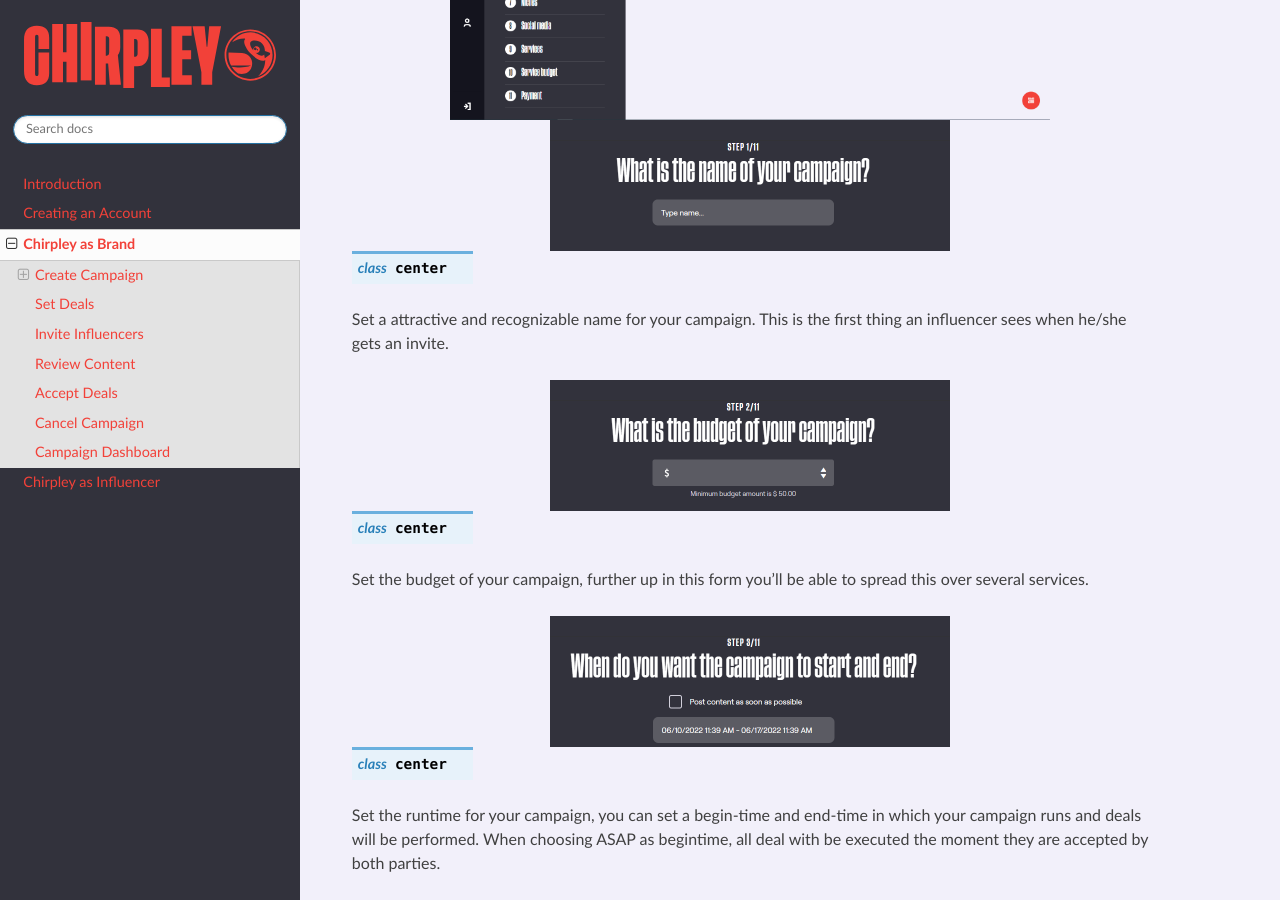
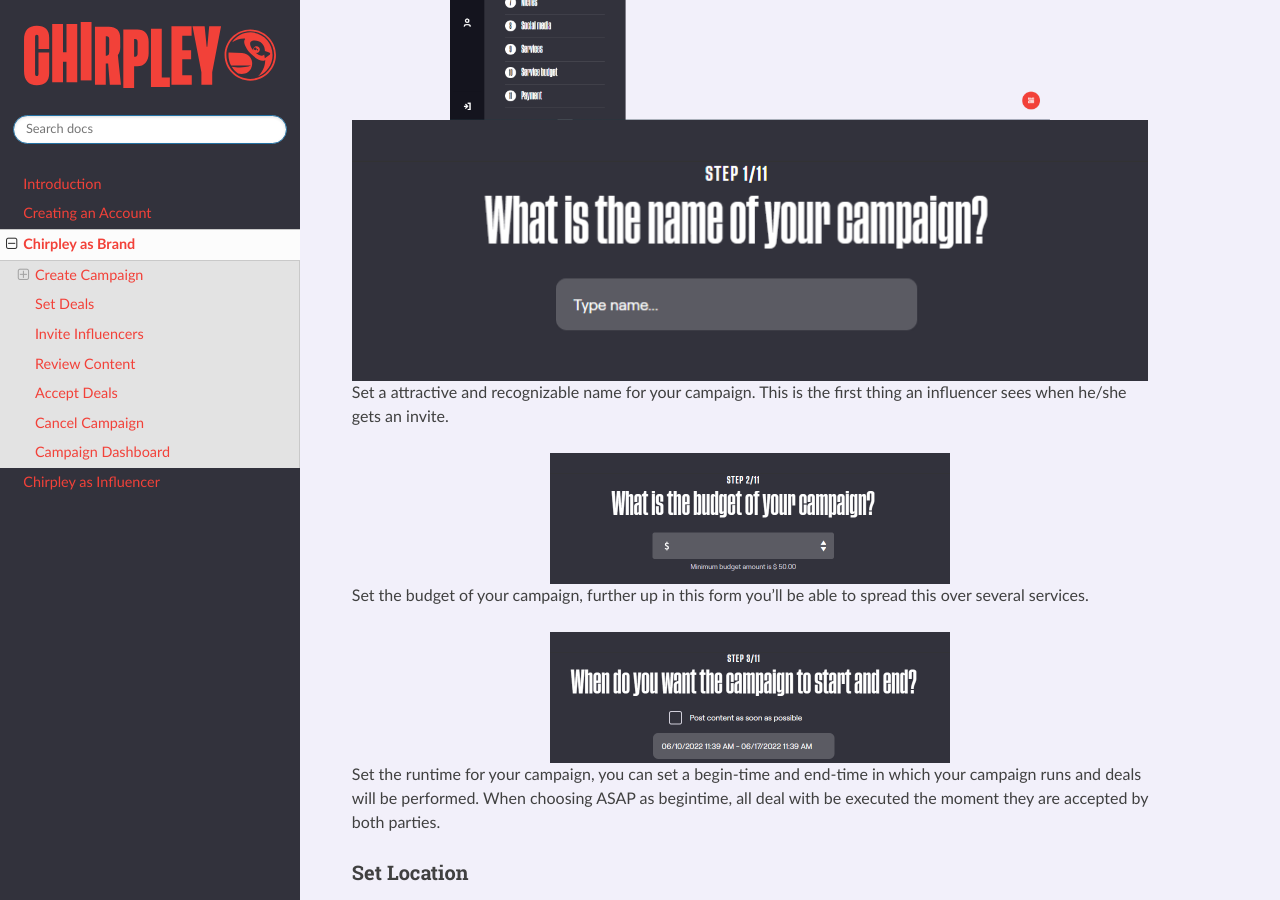
Before and after one commit to chirpley/docs, a Sphinx documentation site: the page built from docs/source/asbrand.rst, in a window 1280 px wide and 900 px high, scrolled down 663 px. Built offline with Sphinx 7.4.7 and the Read the Docs theme 2.0.0, drawn with Linux system fonts in a browser that asks for light colours; pages that are not in the unit, such as notebooks, are missing from menus.

Commit message:
Update asbrand.rst

```diff
--- a/docs/source/asbrand.rst
+++ b/docs/source/asbrand.rst
@@ -17,26 +17,25 @@
   :alt: Create Campaign
 
 
-.. image:: _static/images/campaign-step1.png
-  :width: 400
+.. figure::  _static/images/campaign-step1.png
   :align: center
   :alt: Name Campaign
-.. class:: center
+
 Set a attractive and recognizable name for your campaign. This is the first thing an influencer sees when he/she gets an invite.
 
 
-.. image:: _static/images/campaign-step2.png
+.. figure::  _static/images/campaign-step2.png
   :width: 400
   :align: center
   :alt: Campaign Budget
-.. class:: center
+
 Set the budget of your campaign, further up in this form you'll be able to spread this over several services.
 
-.. image:: _static/images/campaign-step3.png
+.. figure:: _static/images/campaign-step3.png
   :width: 400
   :align: center
   :alt: Campaign Runtime
-.. class:: center
+
 Set the runtime for your campaign, you can set a begin-time and end-time in which your campaign runs and deals will be performed.
 When choosing ASAP as begintime, all deal with be executed the moment they are accepted by both parties.
 
```
